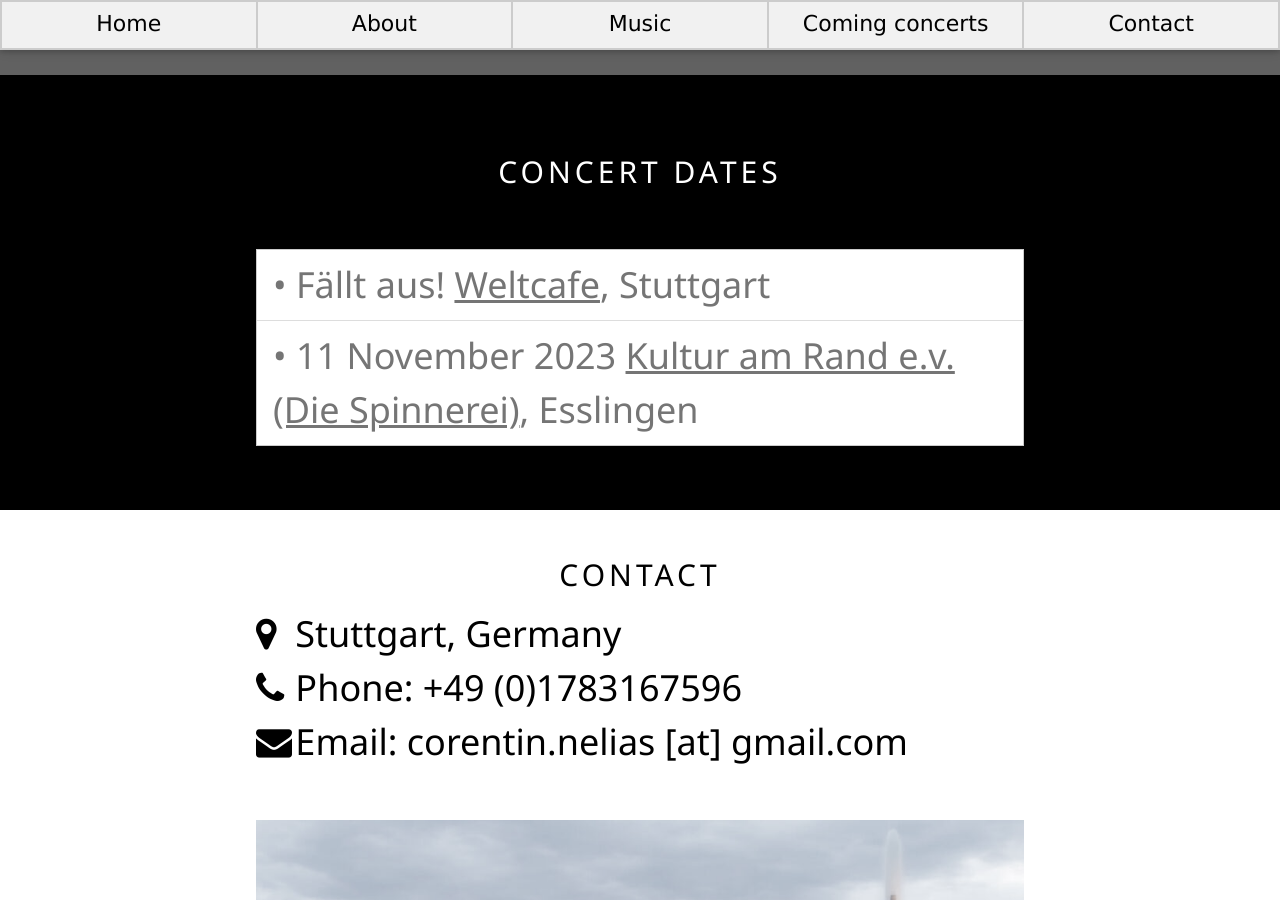
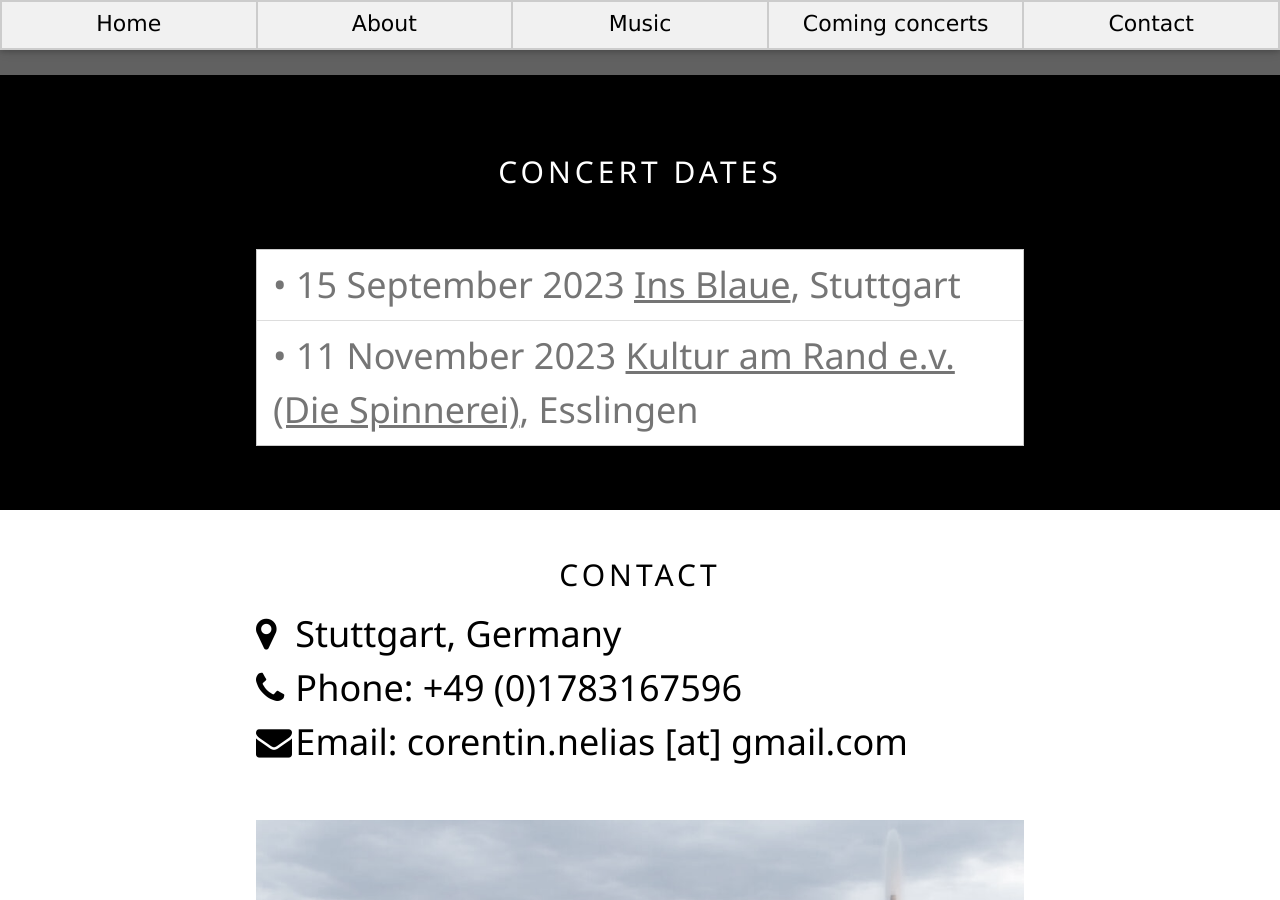
Before and after one commit to Trio-Nelias/Trio-Nelias.io, a Jekyll site: the page built from index.html, in a window 1280 px wide and 900 px high, scrolled down 2082 px. Built offline with Jekyll 4.4.1, drawn with Linux system fonts in a browser that asks for light colours.

Commit message:
Update gigs.yml

```diff
--- a/_data/gigs.yml
+++ b/_data/gigs.yml
@@ -1,5 +1,5 @@
-- date : Fällt aus!
-  place : Weltcafe
+- date : 15 September 2023
+  place : Ins Blaue
   adress : ", Stuttgart"
 
 - date : 11 November 2023
```
